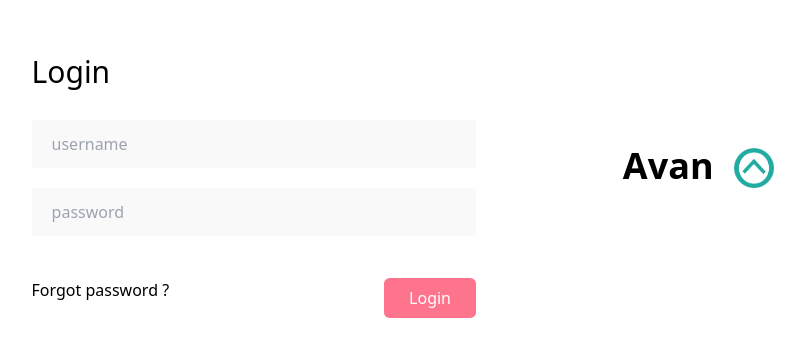
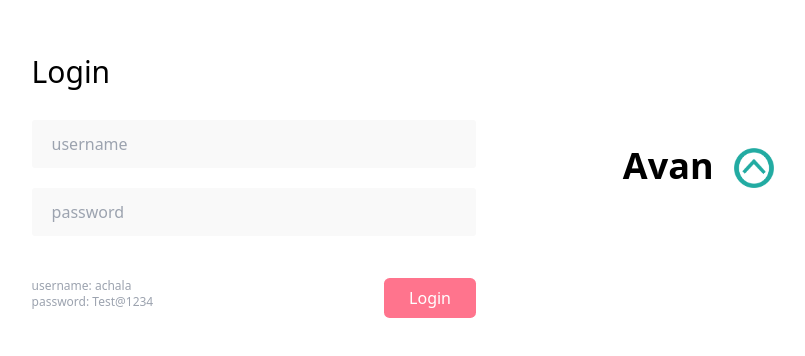
Before and after one commit to mcperera/dashboard, a React (Create React App) app: page /login in a window 1280 px wide. Shown: the part 234-590 px from the top of the page, without its empty margins (164-969 px from the left). Built offline with nearby package versions, Linux system fonts and the light colour scheme.

Commit message:
show pass

```diff
--- a/src/components/Header/Header.js
+++ b/src/components/Header/Header.js
@@ -12,7 +12,7 @@ function Header({ handleSignOut }) {
         <button
           className="h-10 px-12 mx-5 rounded border-2 border-gray-400 bg-white hover:bg-gray-100"
           onClick={handleSignOut}>
-          Message
+          Sign out!
         </button>
         <img src={sosImg} alt="sos_img" className="h-24 w-24 mt-3" />
       </div>
--- a/src/pages/Login.js
+++ b/src/pages/Login.js
@@ -53,7 +53,10 @@ function Login({ history }) {
                 onChange={handleChange}
               />
               <div className={`flex justify-between mt-8`}>
-                <p>Forgot password ?</p>
+                <div className="flex flex-col text-xs text-gray-400">
+                  <p>username: achala</p>
+                  <p>password: Test@1234</p>
+                </div>
                 <button className="btn" type="submit">
                   Login
                 </button>
```
